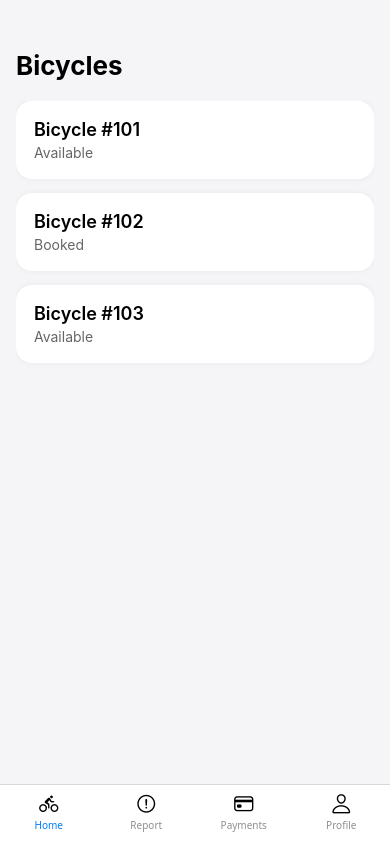
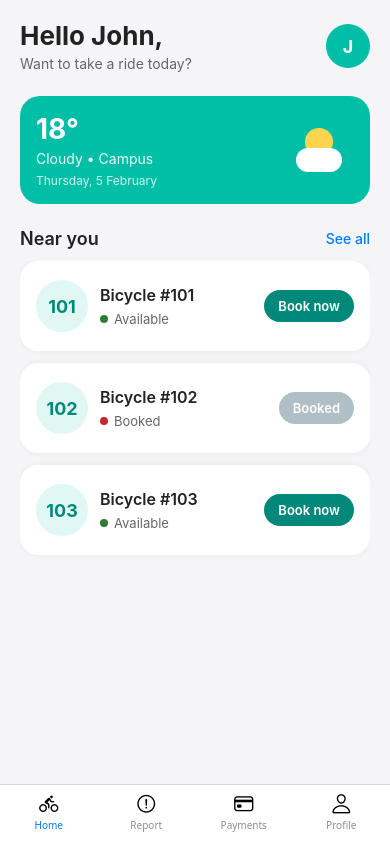
Before and after one commit to taashi619/BMS-App, a React Native app: screen /MainTabs in a window 390 px wide. Built offline with nearby package versions, Linux system fonts and the light colour scheme.

Commit message:
updaet styles 6/2

```diff
--- a/package.json
+++ b/package.json
@@ -13,10 +13,8 @@
     "@react-navigation/native": "^7.1.24",
     "@react-navigation/native-stack": "^7.8.5",
     "axios": "^1.13.2",
-    "babel-preset-expo": "^54.0.8",
     "expo": "~54.0.27",
     "expo-status-bar": "~3.0.9",
-    "metro-react-native-babel-preset": "^0.77.0",
     "react": "19.1.0",
     "react-native": "0.81.5",
     "react-native-safe-area-context": "^5.6.2",
--- a/src/components/BicycleCard.js
+++ b/src/components/BicycleCard.js
@@ -1,31 +1,130 @@
+// BicycleCard.jsx
+import React from "react";
 import { View, Text, TouchableOpacity, StyleSheet } from "react-native";
 
+const COLORS = {
+  primary: "#00BFA6",
+  primaryDark: "#00897B",
+  card: "#FFFFFF",
+  textMain: "#222222",
+  textSecondary: "#666666",
+  available: "#2E7D32",
+  booked: "#C62828",
+};
+
 export default function BicycleCard({ bike, onPress }) {
+  const isAvailable = bike.status === "Available";
+
   return (
-    <TouchableOpacity style={styles.card} onPress={onPress}>
-      <Text style={styles.title}>Bicycle #{bike.number}</Text>
-      <Text style={styles.status}>{bike.status}</Text>
-    </TouchableOpacity>
+    <View style={styles.card}>
+      {/* LEFT: circle with bike number */}
+      <View style={styles.left}>
+        <View style={styles.numberCircle}>
+          <Text style={styles.numberText}>{bike.number}</Text>
+        </View>
+      </View>
+
+      {/* MIDDLE: title + status */}
+      <View style={styles.middle}>
+        <Text style={styles.title}>Bicycle #{bike.number}</Text>
+
+        <View style={styles.statusRow}>
+          <View
+            style={[
+              styles.dot,
+              { backgroundColor: isAvailable ? COLORS.available : COLORS.booked },
+            ]}
+          />
+          <Text style={styles.statusText}>
+            {isAvailable ? "Available" : "Booked"}
+          </Text>
+        </View>
+      </View>
+
+      {/* RIGHT: Book button */}
+      <View style={styles.right}>
+        <TouchableOpacity
+          style={[
+            styles.bookButton,
+            { backgroundColor: isAvailable ? COLORS.primaryDark : "#B0BEC5" },
+          ]}
+          disabled={!isAvailable}
+          onPress={onPress}
+        >
+          <Text style={styles.bookButtonText}>
+            {isAvailable ? "Book now" : "Booked"}
+          </Text>
+        </TouchableOpacity>
+      </View>
+    </View>
   );
 }
 
 const styles = StyleSheet.create({
   card: {
-    backgroundColor: "#fff",
-    padding: 18,
-    borderRadius: 16,
-    marginBottom: 14,
+    flexDirection: "row",
+    alignItems: "center",
+    backgroundColor: COLORS.card,       // here you can later add backgroundImage via ImageBackground
+    paddingVertical: 14,
+    paddingHorizontal: 16,
+    borderRadius: 18,
+    marginBottom: 12,
+    minHeight: 90,
     shadowColor: "#000",
-    shadowOpacity: 0.05,
+    shadowOpacity: 0.06,
     shadowRadius: 6,
     elevation: 2,
   },
+  left: {
+    marginRight: 12,
+  },
+  numberCircle: {
+    width: 52,
+    height: 52,
+    borderRadius: 26,
+    backgroundColor: "#E0F7F4",        // soft teal
+    justifyContent: "center",
+    alignItems: "center",
+  },
+  numberText: {
+    fontSize: 18,
+    fontWeight: "700",
+    color: COLORS.primaryDark,
+  },
+  middle: {
+    flex: 1,
+  },
   title: {
-    fontSize: 18,
+    fontSize: 16,
+    fontWeight: "600",
+    color: COLORS.textMain,
+  },
+  statusRow: {
+    flexDirection: "row",
+    alignItems: "center",
+    marginTop: 6,
+  },
+  dot: {
+    width: 8,
+    height: 8,
+    borderRadius: 4,
+    marginRight: 6,
+  },
+  statusText: {
+    fontSize: 13,
+    color: COLORS.textSecondary,
+  },
+  right: {
+    marginLeft: 8,
+  },
+  bookButton: {
+    paddingHorizontal: 14,
+    paddingVertical: 8,
+    borderRadius: 18,
+  },
+  bookButtonText: {
+    color: "#FFFFFF",
+    fontSize: 13,
     fontWeight: "600",
   },
-  status: {
-    marginTop: 4,
-    color: "#666",
-  },
 });
--- a/src/navigation/AppNavigator.js
+++ b/src/navigation/AppNavigator.js
@@ -3,6 +3,7 @@ import LoginScreen from "../screens/LoginScreen";
 import TabNavigator from "./TabNavigator";
 import BookingScreen from "../screens/BookingScreen";
 import CountdownScreen from "../screens/CountdownScreen";
+import AllBicyclesScreen from "../screens/AllBicyclesScreen";
 
 const Stack = createNativeStackNavigator();
 
@@ -13,6 +14,7 @@ export default function AppNavigator() {
       <Stack.Screen name="MainTabs" component={TabNavigator} />
       <Stack.Screen name="Booking" component={BookingScreen} />
       <Stack.Screen name="Countdown" component={CountdownScreen} />
+      <Stack.Screen name="AllBicycles" component={AllBicyclesScreen} />
     </Stack.Navigator>
   );
 }
--- /dev/null
+++ b/src/screens/AllBicyclesScreen.js
@@ -0,0 +1,51 @@
+// AllBicyclesScreen.jsx
+import React from "react";
+import { View, Text, FlatList, StyleSheet } from "react-native";
+import BicycleCard from "../components/BicycleCard";
+
+const COLORS = {
+  primary: "#00BFA6",
+  primaryDark: "#00897B",
+  background: "#F5F5F7",
+  card: "#FFFFFF",
+  textMain: "#222222",
+  textSecondary: "#666666",
+  available: "#2E7D32",
+  booked: "#C62828",
+};
+
+export default function AllBicyclesScreen({ route, navigation }) {
+  const { bicycles } = route.params;
+
+  return (
+    <View style={styles.container}>
+      <Text style={styles.header}>All Bicycles</Text>
+
+      <FlatList
+        data={bicycles}
+        keyExtractor={(item) => item.id}
+        renderItem={({ item }) => (
+          <BicycleCard
+            bike={item}
+            colors={COLORS}              // ← add this
+            onPress={() => navigation.navigate("Booking", { bike: item })}
+          />
+        )}
+      />
+    </View>
+  );
+}
+
+const styles = StyleSheet.create({
+  container: {
+    flex: 1,
+    backgroundColor: "#f5f5f7",
+    padding: 16,
+    paddingTop: 50,
+  },
+  header: {
+    fontSize: 24,
+    fontWeight: "700",
+    marginBottom: 16,
+  },
+});
--- a/src/screens/HomeScreen.js
+++ b/src/screens/HomeScreen.js
@@ -1,41 +1,223 @@
-import { View, Text, FlatList, StyleSheet } from "react-native";
+import React from "react";
+import {
+  View,
+  Text,
+  FlatList,
+  StyleSheet,
+  SafeAreaView,
+  Image,
+  TouchableOpacity
+} from "react-native";
 import BicycleCard from "../components/BicycleCard";
 
 const bicycles = [
-  { id: "1", number: 101, status: "Available" },
-  { id: "2", number: 102, status: "Booked" },
-  { id: "3", number: 103, status: "Available" },
+  { id: "1", number: 101, status: "Available", distance: "150 m" },
+  { id: "2", number: 102, status: "Booked", distance: "320 m" },
+  { id: "3", number: 103, status: "Available", distance: "480 m" },
 ];
+
+const COLORS = {
+  primary: "#00BFA6",
+  primaryDark: "#00897B",
+  background: "#F5F5F7",
+  card: "#FFFFFF",
+  textMain: "#222222",
+  textSecondary: "#666666",
+  available: "#2E7D32",
+  booked: "#C62828",
+};
 
 export default function HomeScreen({ navigation }) {
   return (
-    <View style={styles.container}>
-      <Text style={styles.header}>Bicycles</Text>
+    <SafeAreaView style={styles.container}>
+      {/* translucent bicycle near top (optional) */}
+      <Image
+        source={require("C:/mediwave/project/app-front-bms/bns-front-app/assets/bike.jpg")} // <- put a PNG here
+        style={styles.bgBikeTop}
+        resizeMode="contain"
+      />
 
+      {/* bicycle above bottom tab bar */}
+      <Image
+        source={require("C:/mediwave/project/app-front-bms/bns-front-app/assets/bike.jpg")} // <- can be same image
+        style={styles.bgBikeBottom}
+        resizeMode="contain"
+      />
+
+      {/* foreground content */}
+      <View style={styles.content}>
+        {/* Top header */}
+        <View style={styles.headerRow}>
+          <View>
+            <Text style={styles.greeting}>Hello John,</Text>
+            <Text style={styles.subTitle}>Want to take a ride today?</Text>
+          </View>
+
+          <View style={styles.avatar}>
+            <Text style={styles.avatarText}>J</Text>
+          </View>
+        </View>
+
+        {/* Weather / info card */}
+        <View style={styles.infoCard}>
+          <View style={{ flex: 1 }}>
+            <Text style={styles.infoTemp}>18°</Text>
+            <Text style={styles.infoText}>Cloudy • Campus</Text>
+            <Text style={styles.infoDate}>Thursday, 5 February</Text>
+          </View>
+          <View style={styles.infoIcon}>
+            <View style={styles.sun} />
+            <View style={styles.cloud} />
+          </View>
+        </View>
+
+        {/* Section title */}
+        <View style={styles.sectionRow}>
+          <Text style={styles.sectionTitle}>Near you</Text>
+          <TouchableOpacity
+          onPress={() => navigation.navigate("AllBicycles", { bicycles })}
+        >
+          <Text style={styles.seeAll}>See all</Text>
+        </TouchableOpacity>
+        </View>
+
+        {/* Vertical list of bicycles */}
         <FlatList
           data={bicycles}
           keyExtractor={(item) => item.id}
+          contentContainerStyle={{ paddingBottom: 140 }} // leave space for bottom image
           renderItem={({ item }) => (
             <BicycleCard
               bike={item}
+              colors={COLORS}
               onPress={() => navigation.navigate("Booking", { bike: item })}
             />
           )}
         />
       </View>
+    </SafeAreaView>
   );
 }
 
 const styles = StyleSheet.create({
   container: {
     flex: 1,
-    backgroundColor: "#f5f5f7",
-    padding: 16,
-    paddingTop: 50,
+    backgroundColor: COLORS.background,
   },
-  header: {
+
+  // top background bike (optional)
+  bgBikeTop: {
+    position: "absolute",
+    right: -40,
+    top: 80,
+    width: 260,
+    height: 260,
+    opacity: 0.04,
+  },
+
+  // bike above bottom navigation
+  bgBikeBottom: {
+    position: "absolute",
+    bottom: 60, // adjust so it sits just above bottom tab bar
+    alignSelf: "center",
+    width: 260,
+    height: 260,
+    opacity: 0.06,
+  },
+
+  // everything else sits on top
+  content: {
+    flex: 1,
+    paddingHorizontal: 20,
+    paddingTop: 20,
+  },
+  headerRow: {
+    flexDirection: "row",
+    justifyContent: "space-between",
+    alignItems: "center",
+    marginBottom: 24,
+  },
+  greeting: {
     fontSize: 26,
     fontWeight: "700",
-    marginBottom: 20,
+    color: COLORS.textMain,
+  },
+  subTitle: {
+    marginTop: 4,
+    color: COLORS.textSecondary,
+    fontSize: 14,
+  },
+  avatar: {
+    width: 44,
+    height: 44,
+    borderRadius: 22,
+    backgroundColor: COLORS.primary,
+    justifyContent: "center",
+    alignItems: "center",
+  },
+  avatarText: {
+    color: "#fff",
+    fontWeight: "700",
+    fontSize: 18,
+  },
+  infoCard: {
+    flexDirection: "row",
+    backgroundColor: COLORS.primary,
+    borderRadius: 20,
+    padding: 16,
+    marginBottom: 24,
+  },
+  infoTemp: {
+    fontSize: 28,
+    fontWeight: "700",
+    color: "#fff",
+  },
+  infoText: {
+    color: "rgba(255,255,255,0.9)",
+    marginTop: 4,
+  },
+  infoDate: {
+    color: "rgba(255,255,255,0.8)",
+    marginTop: 6,
+    fontSize: 12,
+  },
+  infoIcon: {
+    width: 70,
+    justifyContent: "center",
+    alignItems: "center",
+  },
+  sun: {
+    width: 28,
+    height: 28,
+    borderRadius: 14,
+    backgroundColor: "#FFD54F",
+    marginBottom: -8,
+  },
+  cloud: {
+    width: 46,
+    height: 24,
+    borderRadius: 12,
+    backgroundColor: "#fff",
+  },
+  sectionRow: {
+    flexDirection: "row",
+    justifyContent: "space-between",
+    alignItems: "center",
+    marginBottom: 12,
+  },
+  sectionTitle: {
+    color: COLORS.textMain,
+    fontSize: 18,
+    fontWeight: "600",
+  },
+  sectionAction: {
+    color: COLORS.primaryDark,
+    fontSize: 14,
+  },
+
+  seeAll: {
+    fontSize: 14,
+    color: "#007AFF",
+    fontWeight: "500",
   },
 });
```
Also changed, not shown: src/screens/BicycleListScreen.js (deleted, +0 -40 lines), assets/bike.jpg (added), 1 other file (tests, documents, lock files or other folders). Lines whose indentation alone changed are shown as unchanged.
